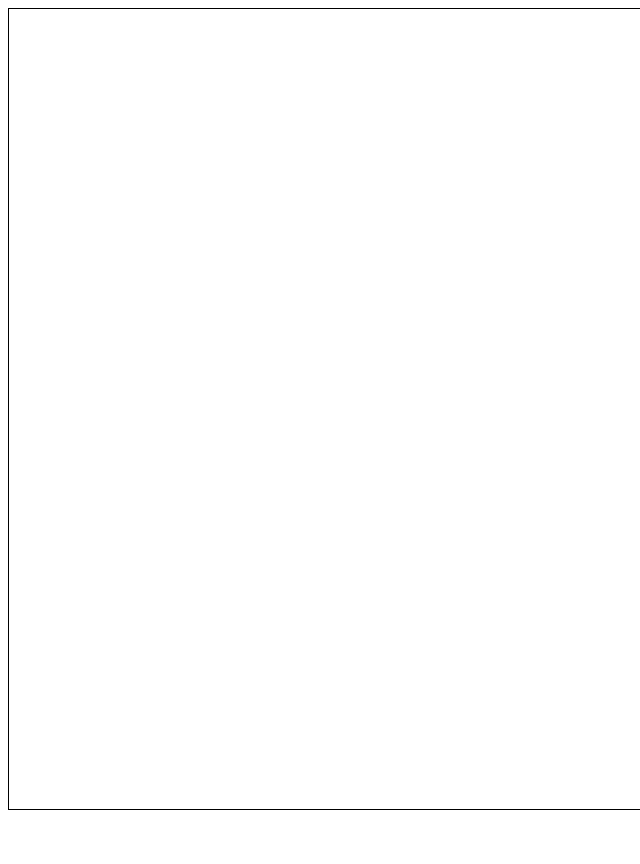
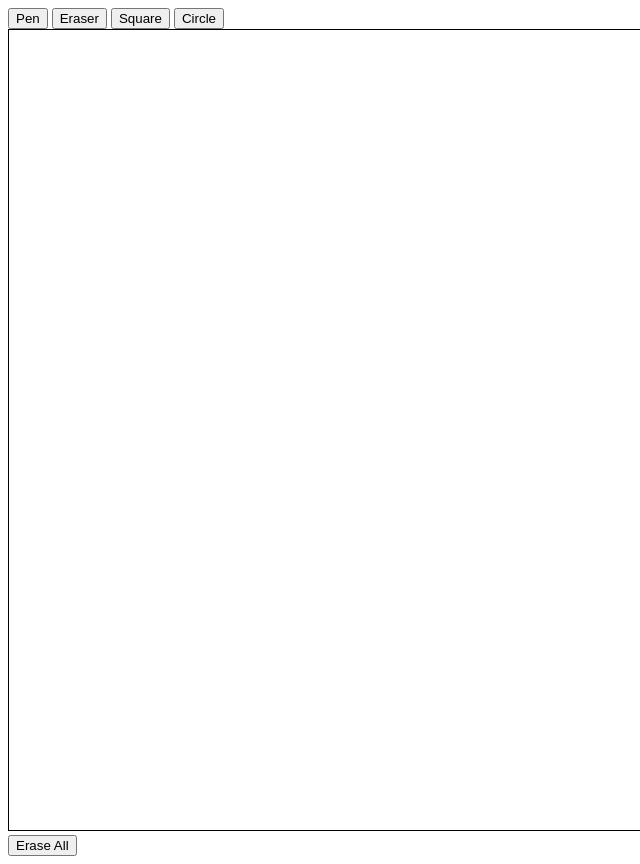
Before and after one commit to vuxcode/pr1-project-MarcusNiklassonDen, a plain HTML site: page index.html in a window 1280 px wide. Shown: the whole page, without its empty margins (0-640 px from the left). Before the commit the page ends 822 px from the top, so only its background shows below. Drawn offline with Linux system fonts and the light colour scheme.

Commit message:
added some buttons

```diff
--- a/index.html
+++ b/index.html
@@ -12,7 +12,14 @@
     </style>
 </head>
 <body>
+    <button id="pen">Pen</button>
+    <button id="eraser">Eraser</button>
+    <button id="square">Square</button>
+    <button id="circle">Circle</button>
+
     <canvas id="canvas1"></canvas>
     <script src="script.js"></script>
+
+    <button id="Clear">Erase All</button>
 </body>
 </html>
```
